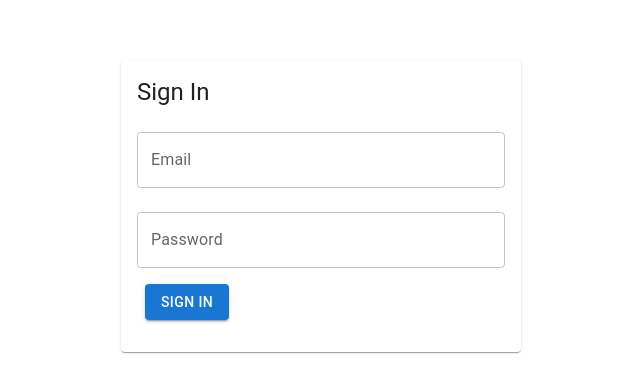
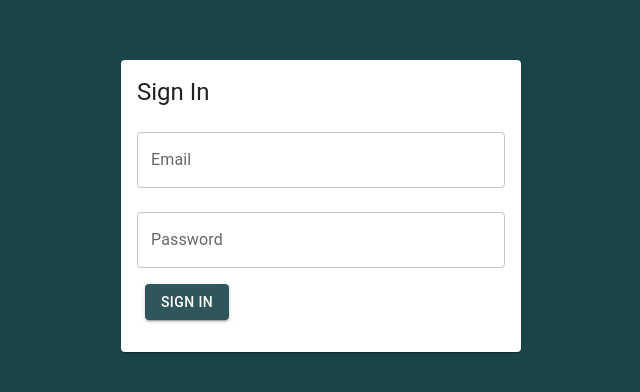
Before and after one commit to kishorpau/Project-Main, a React (Vite) app: page /Auth in a window 1280 px wide. Shown: the part 194-586 px from the top of the page, without its empty margins (319-959 px from the left). Built offline with nearby package versions, Linux system fonts and the light colour scheme.

Commit message:
minor changes

```diff
--- a/src/pages/Auth.jsx
+++ b/src/pages/Auth.jsx
@@ -41,8 +41,9 @@ const Auth = () => {
       justifyContent="center"
       alignItems="center"
       height="100vh"
+      backgroundColor="#194549"
     >
-      <Card sx={{ maxWidth: 400 }}>
+      <Card sx={{ maxWidth: 400,backgroundColor:"#fff" }}>
         <CardContent>
           <Typography variant="h5" component="div" gutterBottom>
             Sign In
@@ -68,13 +69,14 @@ const Auth = () => {
               label="Password"
               margin="normal"
               variant="outlined"
+
               type="password"
               {...register('password', { required: 'Password is required' })}
               error={!!errors.password}
               helperText={errors.password ? errors.password.message : ''}
             />
             <CardActions>
-              <Button type="submit" variant="contained" color="primary">
+              <Button type="submit" variant="contained" sx={{backgroundColor:"#2f575b"}}>
                 Sign In
               </Button>
             </CardActions>
```
